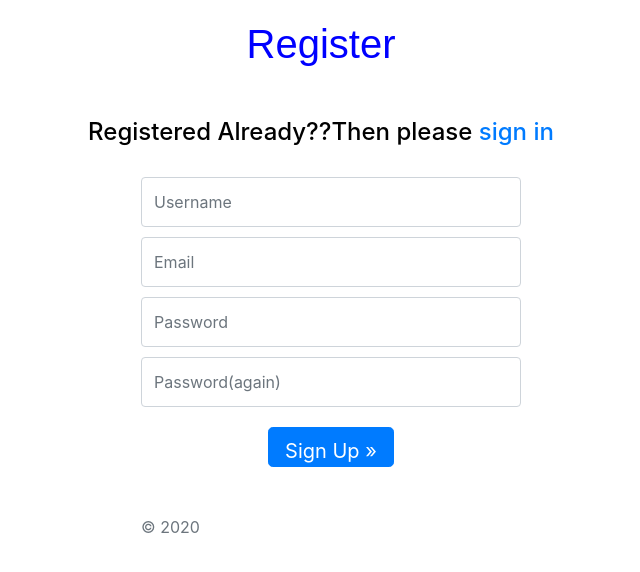
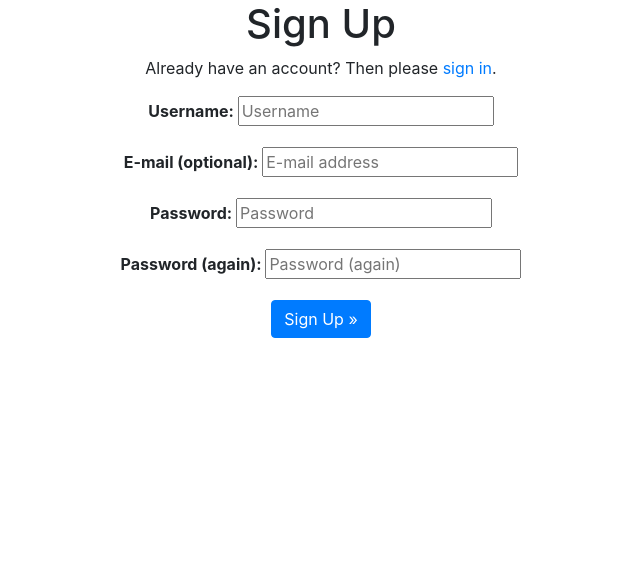
Before and after one commit to RashmiR31/CoffeeBrowser, a Django app: page /accounts/signup/ in a window 1280 px wide. Shown: the top 572 px of the page, without its empty margins (319-959 px from the left). Run offline with Django 3.2, Linux system fonts and the light colour scheme; some libraries are stand-ins or nearby versions.

Commit message:
signup page backend ready

```diff
--- a/CoffeeBrowser/templates/account/login.html
+++ b/CoffeeBrowser/templates/account/login.html
@@ -1,3 +1,6 @@
+
+
+{% load i18n %}
 {% load socialaccount %}
 
 <!doctype html>
@@ -17,6 +20,7 @@
     <div class="container text-dark mt-5">
         <div class="row justify-content-md-center">
           <div class="col-md-5 bg-grey p-3">
+            <h5>Not yet Registered? <a href="http://127.0.0.1:8000/accounts/signup/">Sign Up</a></h5>
             <form class="form-signin" >
           <center>      <h1 class="h3 mb-3">Please Sign In...</h1></center>
                 <label for="inputEmail" class="sr-only">Email address</label>
--- a/CoffeeBrowser/templates/account/signup.html
+++ b/CoffeeBrowser/templates/account/signup.html
@@ -1,53 +1,23 @@
-{% load socialaccount %}
+
 {% load i18n %}
+
+{% block content %}
+<!-- Bootstrap CSS -->
 <link rel="stylesheet" href="https://stackpath.bootstrapcdn.com/bootstrap/4.5.0/css/bootstrap.min.css" integrity="sha384-9aIt2nRpC12Uk9gS9baDl411NQApFmC26EwAOH8WgZl5MYYxFfc+NcPb1dKGj7Sk" crossorigin="anonymous">
 
-<style>
-    .title{
-        font-family:fantasy;
-        color:blue;
-        padding-top:20px;
-    }
-    .link{
-        margin-top:50px;
-        color:black;
-    }
-    .fm{
-        width:400px;
-        padding-left:20px;
-    }
+<center>
+<h1>{% trans "Sign Up" %}</h1>
 
+<p>{% blocktrans %}Already have an account? Then please <a href="{{ login_url }}">sign in</a>.{% endblocktrans %}</p>
 
-</style>
-
-<html>
-    <title>SignUp</title>
-    <body>
-        {% block content %}
-        <center>
-        <h1 class ="title">Register</h1>
-        <h4 class ="link">Registered Already??Then please <a href="{{ login_url }}">sign in</a></h4>
-
-           <div class ="fm">
-            <form class="signup" id="signup_form" method="POST" action="{% url 'account_signup' %}">
-            {% csrf_token %}
-            <input type="text" class="form-control" style="margin-top:30px;height:50px;" name="Name" placeholder="Username"value="" required>
-
-            <input type="email" class="form-control" style="margin-top:10px;height:50px;" name="email"placeholder="Email" value="" Optional>
-
-            <input type="password" class="form-control" style="margin-top:10px;height:50px;" name="password" placeholder="Password" value="" required>
-
-            <input type="password" class="form-control" style="margin-top:10px;height:50px;" name="password(again)" placeholder="Password(again)" value="">
-            {% if redirect_field_value %}
-            <input type="hidden" name="{{ redirect_field_name }}" value="{{ redirect_field_value }}" />
-            {% endif %}
-            <button class ="btn btn-primary btn-lg" style="margin-top:20px;height:40px" type="submit"> {% trans "Sign Up" %} &raquo;</button>
-
-            <p class="mt-5 mb-3 text-muted" style="text-align: left;">&copy; 2020</p>
-
-        </form>
-    </div>
+<form class="signup" id="signup_form" method="post" action="{% url 'account_signup' %}">
+  {% csrf_token %}
+  <b>
+  {{ form.as_p }}</b>
+  {% if redirect_field_value %}
+  <input type="hidden" name="{{ redirect_field_name }}" value="{{ redirect_field_value }}" />
+  {% endif %}
+  <button type="submit" class="btn btn-primary">{% trans "Sign Up" %} &raquo;</button>
+</form>
 </center>
 {% endblock %}
-</body>
-</html>
--- a/dbmsWebapp/settings.py
+++ b/dbmsWebapp/settings.py
@@ -87,7 +87,8 @@ AUTHENTICATION_BACKENDS = [
 ]
 
 WSGI_APPLICATION = 'dbmsWebapp.wsgi.application'
-
+EMAIL_BACKEND = 'django.core.mail.backends.console.EmailBackend'
+ACCOUNT_EMAIL_VERIFICATION = "none"
 
 # Database
 # https://docs.djangoproject.com/en/3.1/ref/settings/#databases
```
Also changed, not shown: db.sqlite3.
